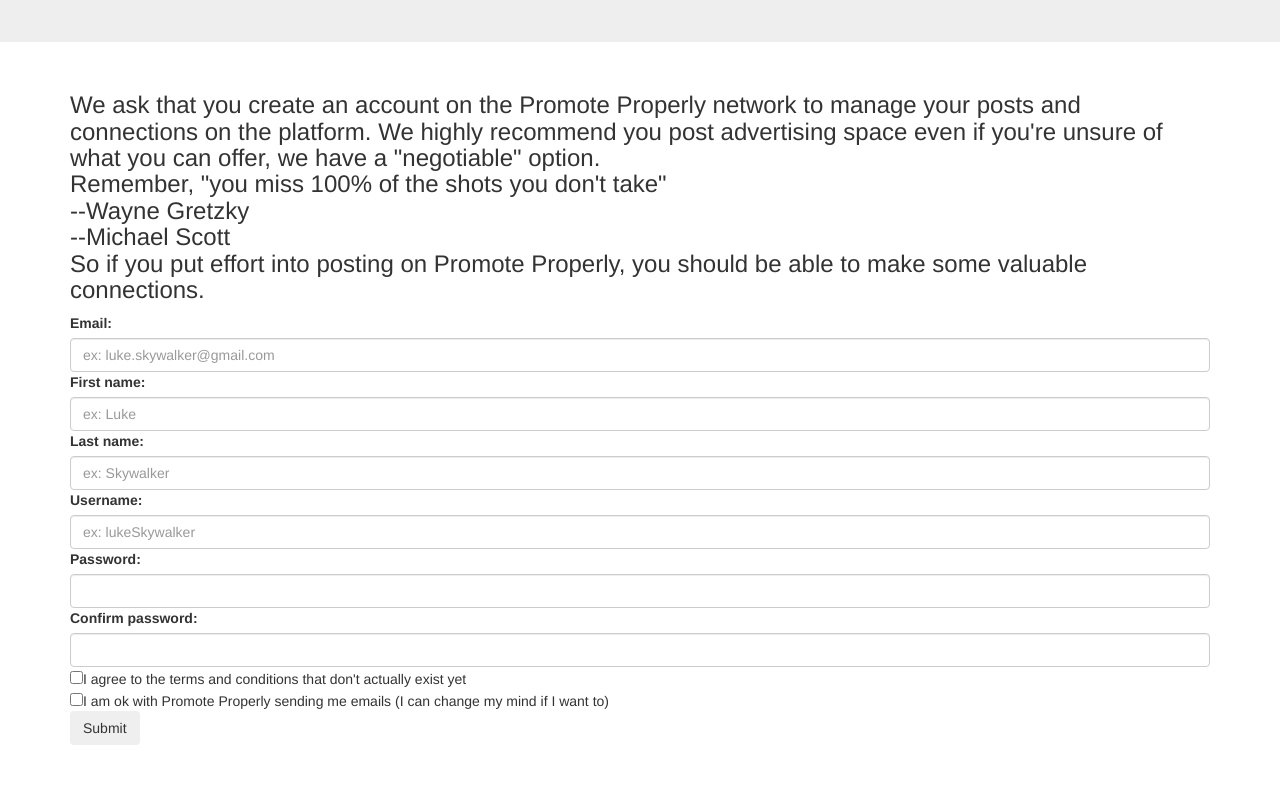
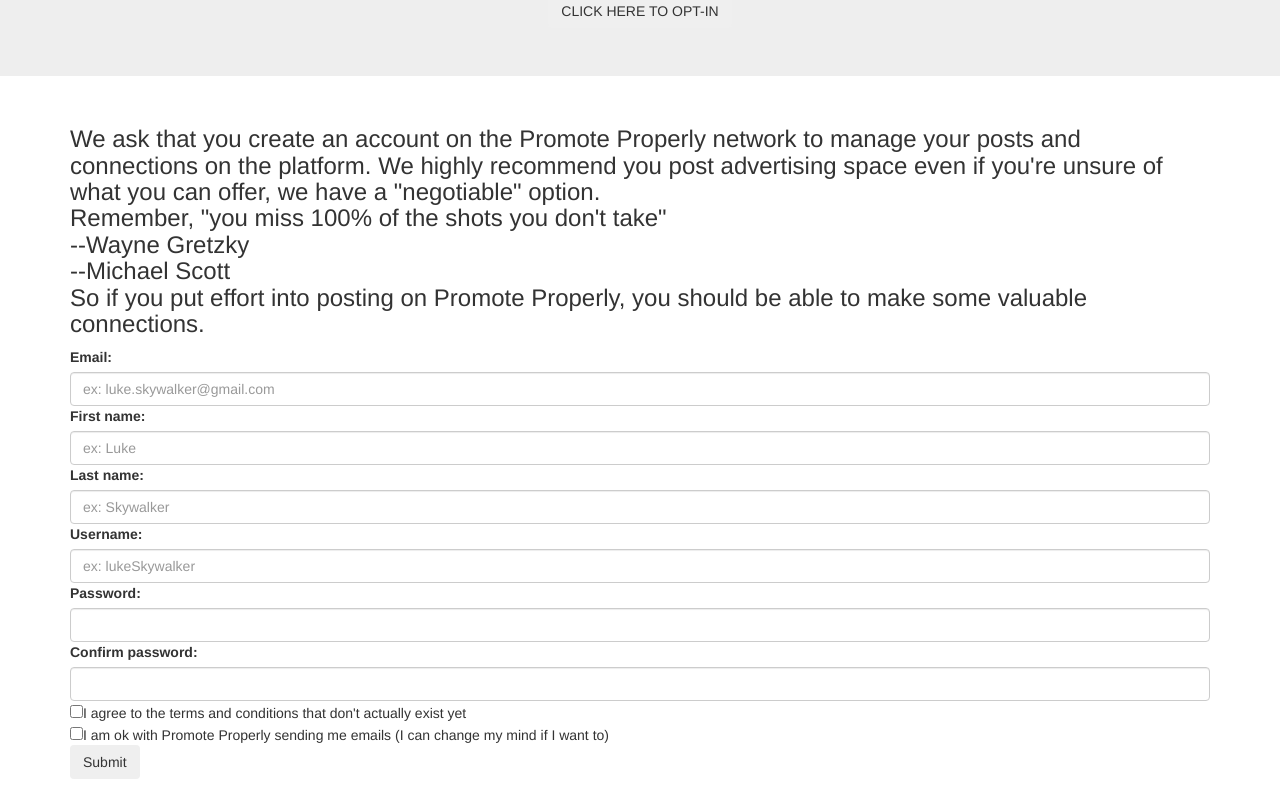
Before and after one commit to THE-COB/promoteProperlyTempSignup, a plain HTML site: page index.html in a window 1280 px wide. Shown: the part 153-946 px from the top of the page. Before the commit the page ends 912 px from the top, so only its background shows below. Drawn offline with nearby package versions, Linux system fonts and the light colour scheme.

Commit message:
Update index.html

```diff
--- a/index.html
+++ b/index.html
@@ -65,6 +65,7 @@
 <body>
 <div class="jumbotron text-center">
 	<h1>Promote Properly Sign-Up Form</h1>
+	<button class="btn" onclick="window.location.href = './optin'">CLICK HERE TO OPT-IN</button>
 </div>
 
 <div class="container">
```
